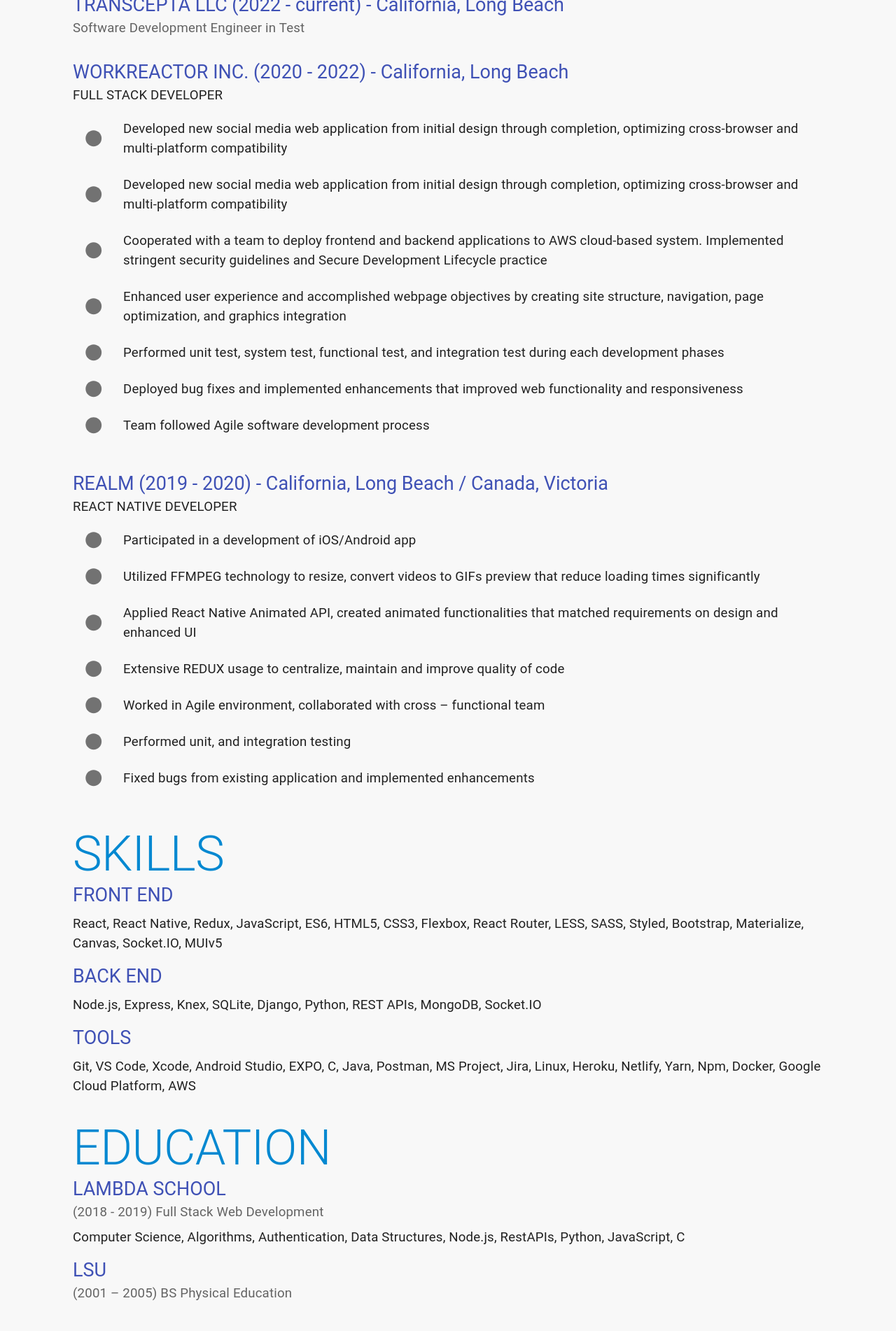
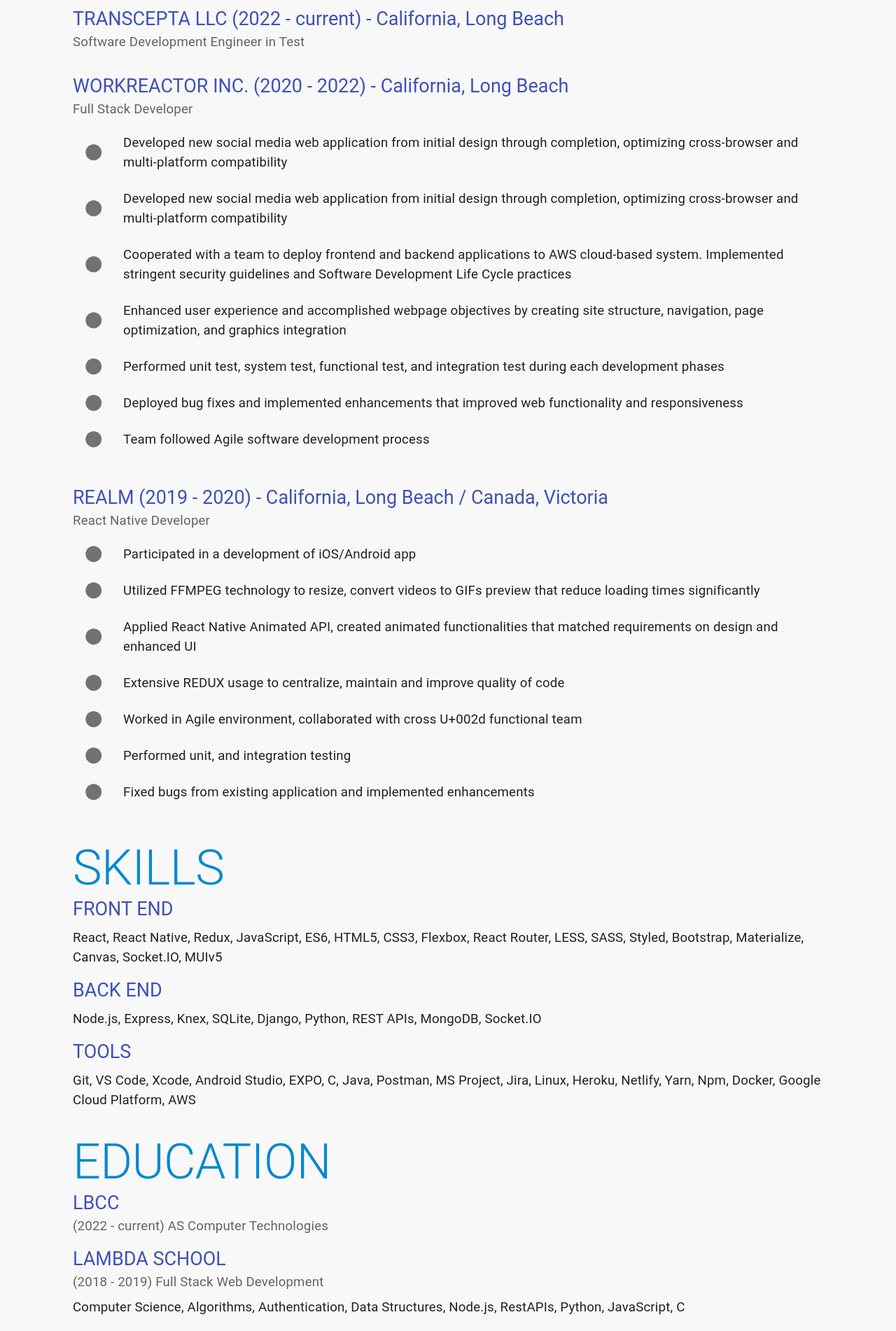
Before and after one commit to DasGMA/mine, a Next.js app: page /resume in a window 1280 px wide. Shown: the part 160-2062 px from the top of the page at 70% size. Built offline with nearby package versions, Linux system fonts and the light colour scheme.

Commit message:
Added resume

```diff
--- a/components/Cv/index.tsx
+++ b/components/Cv/index.tsx
@@ -15,7 +15,7 @@
       justifyContent="center"
       alignItems="center"
       px={{ xs: 0, md: 8 }}
-      sx={{ mt: (theme) => `calc(${theme.mixins.toolbar.minHeight}px + 10px)` }}
+      sx={{ mt: (theme) => `calc(${theme.mixins.toolbar.minHeight}px + 30px)` }}
     >
       <Grid container direction="column" rowSpacing={4}>
         <Grid item>
@@ -33,7 +33,7 @@
           <Typography variant="h5" component="h3" color="primary">
             WORKREACTOR INC. (2020 - 2022) - California, Long Beach
           </Typography>
-          <Typography>FULL STACK DEVELOPER</Typography>
+          <Typography color="textSecondary">Full Stack Developer</Typography>
           <List>
             <ListItem>
               <ListItemIcon>
@@ -59,7 +59,7 @@
               <ListItemIcon>
                 <Circle />
               </ListItemIcon>
-              <ListItemText primary="Cooperated with a team to deploy frontend and backend applications to AWS cloud-based system. Implemented stringent security guidelines and Secure Development Lifecycle practice" />
+              <ListItemText primary="Cooperated with a team to deploy frontend and backend applications to AWS cloud-based system. Implemented stringent security guidelines and Software Development Life Cycle practices" />
             </ListItem>
             <ListItem>
               <ListItemIcon>
@@ -95,7 +95,7 @@
           <Typography variant="h5" component="h3" color="primary">
             REALM (2019 - 2020) - California, Long Beach / Canada, Victoria
           </Typography>
-          <Typography>REACT NATIVE DEVELOPER</Typography>
+          <Typography color="textSecondary">React Native Developer</Typography>
           <List>
             <ListItem>
               <ListItemIcon>
@@ -134,7 +134,7 @@
               <ListItemIcon>
                 <Circle />
               </ListItemIcon>
-              <ListItemText primary="Worked in Agile environment, collaborated with cross – functional team" />
+              <ListItemText primary="Worked in Agile environment, collaborated with cross U+002d functional team" />
             </ListItem>
             <ListItem>
               <ListItemIcon>
@@ -183,6 +183,13 @@
             EDUCATION
           </Typography>
           <Typography variant="h5" component="h3" color="primary">
+            LBCC
+          </Typography>
+          <Typography color="textSecondary">
+            (2022 - current) AS Computer Technologies
+          </Typography>
+
+          <Typography variant="h5" component="h3" color="primary" mt={2}>
             LAMBDA SCHOOL
           </Typography>
           <Typography color="textSecondary">
@@ -207,6 +214,8 @@
             <ListItem
               component="a"
               href="https://www.hackerrank.com/certificates/f069d45c39c3"
+              rel="noopener noreferrer"
+              target="_blank"
               sx={{ color: "rgba(0, 0, 0, 0.87)", px: 0 }}
             >
               JavasCript HackerRank
@@ -215,6 +224,7 @@
               component="a"
               href="https://triplebyte.com/tb/das-ma-soywur3/certificate"
               rel="noopener noreferrer"
+              target="_blank"
               sx={{ color: "rgba(0, 0, 0, 0.87)", px: 0 }}
             >
               Triplebyte Certified
```
Also changed, not shown: components/Homepage/About/index.tsx (+11 -5 lines), components/Homepage/Work/index.tsx (+5 -3 lines).
